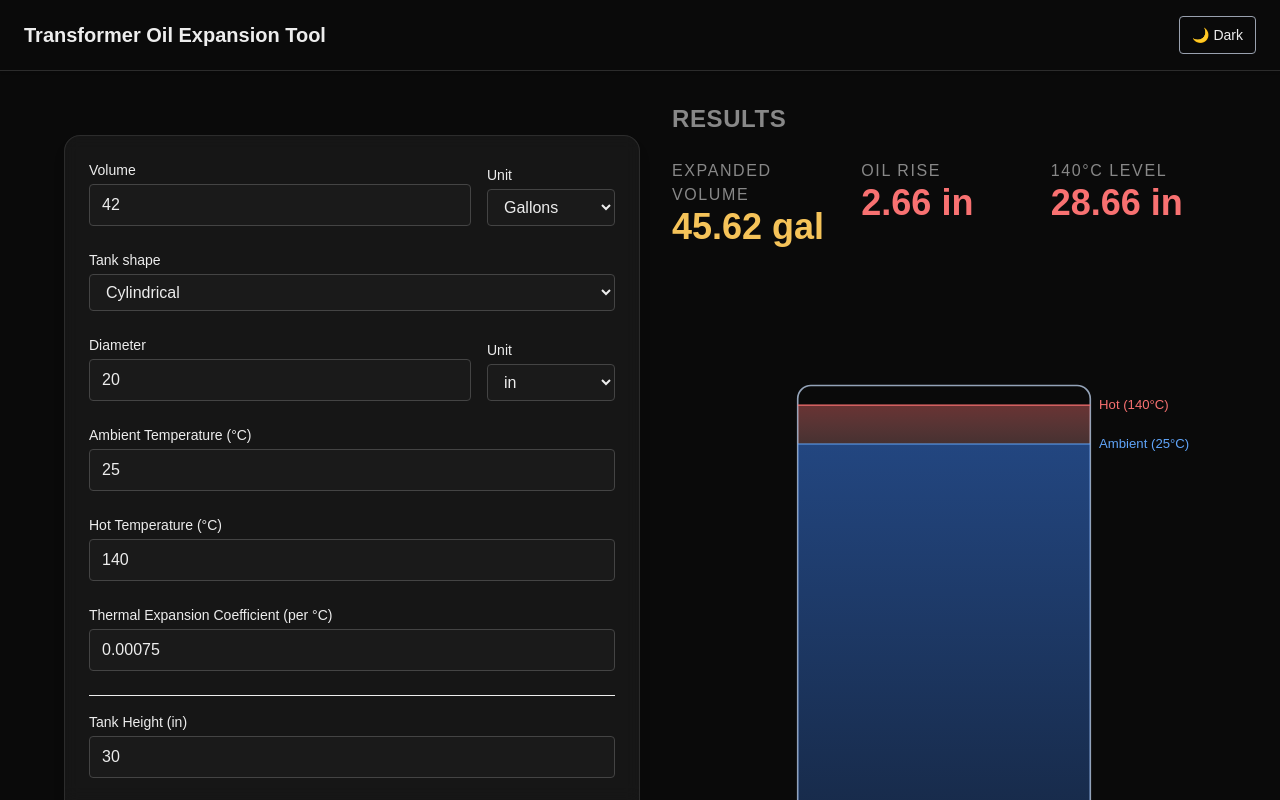
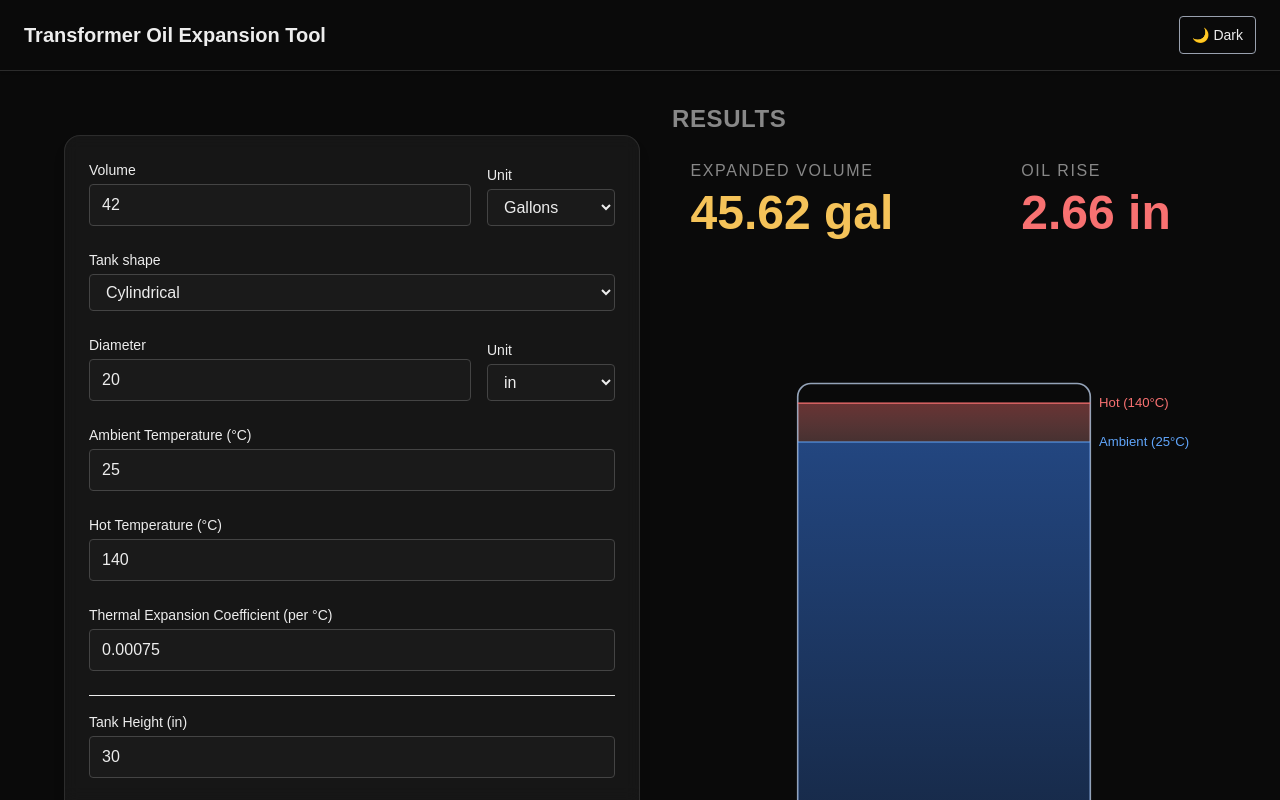
Before and after one commit to stephengilbert1/transformer_tool_tailwind, a Next.js app: page / in a window 1280 px wide. Built offline with nearby package versions, Linux system fonts and the light colour scheme.

Commit message:
Removed 140 line result to reduce clutter

```diff
--- a/src/app/page.tsx
+++ b/src/app/page.tsx
@@ -282,37 +282,41 @@ export default function OilExpansionPage() {
               Results
             </h2>
 
-            <div className="grid grid-cols-1 sm:grid-cols-3 gap-6">
+            <div className="grid grid-cols-2 gap-16 max-w-[700px] mx-auto">
               {/* Expanded Volume */}
-              <div className="flex flex-col items-start">
+              <div className="flex flex-col items-center">
+                <div className="text-left w-fit">
                   <span className="text-sm md:text-base uppercase tracking-widest text-[var(--text-muted)]">
                     Expanded Volume
                   </span>
-                <span className="text-3xl md:text-4xl font-semibold text-[#f5c359]">
+                  <div className="text-4xl md:text-5xl font-bold text-[#f5c359] leading-tight whitespace-nowrap">
                     {expandedVolumeDisplay.toFixed(2)}{" "}
                     {volumeUnit === "gallons" ? "gal" : "L"}
-                </span>
+                  </div>
+                </div>
               </div>
 
               {/* Oil Rise */}
-              <div className="flex flex-col items-start">
+              <div className="flex flex-col items-center">
+                <div className="text-left w-fit">
                   <span className="text-sm md:text-base uppercase tracking-widest text-[var(--text-muted)]">
                     Oil Rise
                   </span>
-                <span className="text-3xl md:text-4xl font-semibold text-[#f87171]">
+                  <div className="text-4xl md:text-5xl font-bold text-[#f87171] leading-tight whitespace-nowrap">
                     {oilRiseDisplay.toFixed(2)} {lengthUnit}
-                </span>
+                  </div>
+                </div>
               </div>
 
-              {/* 140°C Level */}
-              <div className="flex flex-col items-start">
+              {/* 140°C Level
+              <div className="flex flex-col items-start text-left">
                 <span className="text-sm md:text-base uppercase tracking-widest text-[var(--text-muted)]">
                   140°C Level
                 </span>
-                <span className="text-3xl md:text-4xl font-semibold text-[#f87171]">
+                <span className="text-4xl md:text-5xl font-bold text-[#f87171] leading-tight">
                   {hotOilLevelDisplay.toFixed(2)} {lengthUnit}
                 </span>
-              </div>
+              </div> */}
             </div>
           </section>
 
```
Lines whose indentation alone changed are shown as unchanged.
